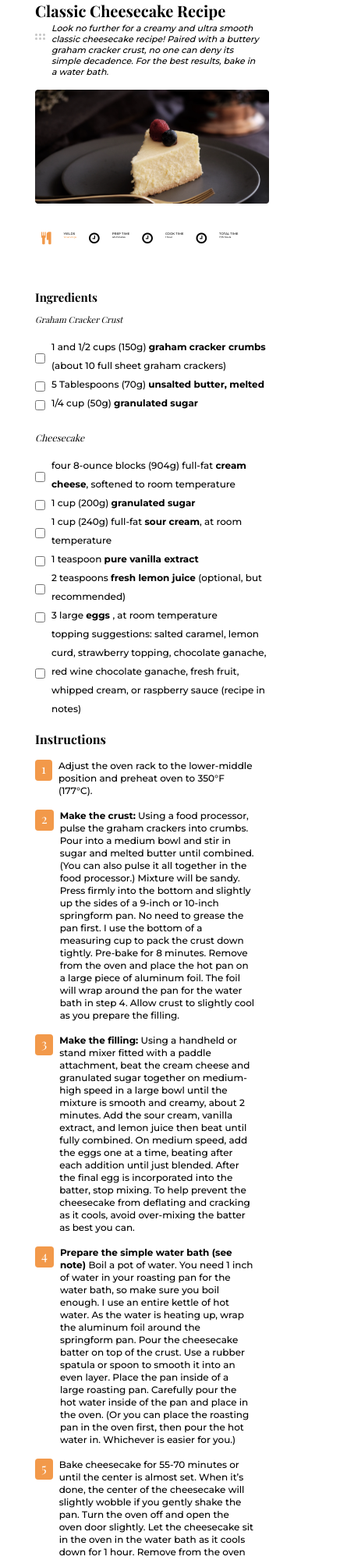
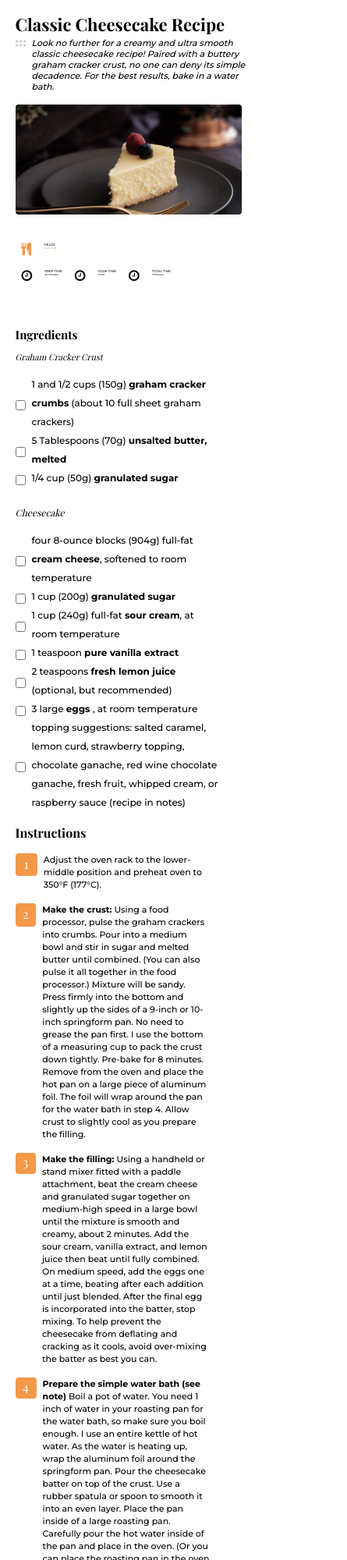
Before and after one commit to LeezeeUwakwe/Recipe-Page, a plain HTML site: page index.html in a window 390 px wide. Shown: the top 2000 px of the page at 78% size, 445 px wide, since content can reach past the window. Drawn offline with nearby package versions, Linux system fonts and the light colour scheme; a web font is replaced by a local one.

Commit message:
cheese cake

```diff
--- a/index.html
+++ b/index.html
@@ -25,6 +25,7 @@
       </div>
 
       <aside>
+        <div>
         <div class="content">
           <div class="Icon">
             <div><i class="fa fa-cutlery Item cutlery"></i></div>
@@ -33,7 +34,9 @@
               <p class="cutlery">12 servings</p>
             </div>
           </div>
+        </div>
 
+        <div class="second-aside">
           <div class="Icon">
             <div><i class="fa fa-clock-o Item"></i></div>
             <div class="Icon-text">
@@ -58,6 +61,7 @@
             </div>
           </div>
         </div>
+      </div>
       </aside>
     </section>
 
@@ -99,29 +103,29 @@
 
 
         <div class="instruction-list">
-        <p class="number"> 1 </p>
+        <p class="number one"> 1 </p>
         <p class="instruction-text">Adjust the oven rack to the lower-middle position and preheat oven to 350°F (177°C).</p>
       </div>
 
         <div class="instruction-list">
-        <p class="number">2</p>
+        <p class="number two">2</p>
         <p class="instruction-text"> <b> Make the crust:</b> Using a food processor, pulse the graham crackers into crumbs. Pour into a medium bowl and stir in sugar and melted butter until combined. (You can also pulse it all together in the food processor.) Mixture will be sandy. Press firmly into the bottom and slightly up the sides of a 9-inch or 10-inch springform pan. No need to grease the pan first. I use the bottom of a measuring cup to pack the crust down tightly. Pre-bake for 8 minutes. Remove from the oven and place the hot pan on a large piece of aluminum foil. The foil will wrap around the pan for the water bath in step 4. Allow crust to slightly cool as you prepare the filling.</p>
       </div>
 
         <div class="instruction-list">
-        <p class="number">3 </p>
+        <p class="number three">3 </p>
         <p class="instruction-text">
         <b> Make the filling: </b> Using a handheld or stand mixer fitted with a paddle attachment, beat the cream cheese and granulated sugar together on medium-high speed in a large bowl until the mixture is smooth and creamy, about 2 minutes. Add the sour cream, vanilla extract, and lemon juice then beat until fully combined. On medium speed, add the eggs one at a time, beating after each addition until just blended. After the final egg is incorporated into the batter, stop mixing. To help prevent the cheesecake from deflating and cracking as it cools, avoid over-mixing the batter as best you can.</p>
       </div>
 
         <div class="instruction-list">
-        <p class="number">4</p>
+        <p class="number four">4</p>
         <p class="instruction-text">
         <b> Prepare the simple water bath (see note) </b> Boil a pot of water. You need 1 inch of water in your roasting pan for the water bath, so make sure you boil enough. I use an entire kettle of hot water. As the water is heating up, wrap the aluminum foil around the springform pan. Pour the cheesecake batter on top of the crust. Use a rubber spatula or spoon to smooth it into an even layer. Place the pan inside of a large roasting pan. Carefully pour the hot water inside of the pan and place in the oven. (Or you can place the roasting pan in the oven first, then pour the hot water in. Whichever is easier for you.)</p>
       </div>
 
         <div class="instruction-list">
-        <p class="number"> 5 </p>
+        <p class="number five"> 5 </p>
 
         <p class="instruction-text">
 
@@ -130,13 +134,13 @@
 
 
         <div class="instruction-list">
-        <p class="number">6</p>
+        <p class="number six">6</p>
         <p class="instruction-text">
           Use a knife to loosen the chilled cheesecake from the rim of the springform pan, then remove the rim. Using a clean sharp knife, cut into slices for serving. For neat slices, wipe the knife clean and dip into warm water between each slice.</p>
         </div>
 
         <div class="instruction-list">
-        <p class="number">7</p>
+        <p class="number seven">7</p>
         <p class="instruction-text">
           Serve cheesecake with desired toppings. Cover and store leftover cheesecake in the refrigerator for up to 5 days.</p>
         </div>
--- a/main.css
+++ b/main.css
@@ -12,6 +12,7 @@ main {
  margin: 0 auto;
 }
 .first-text h1 {
+  margin-top: 1rem;
   font-family: 'Playfair Display', serif;
   font-weight: 700;
   font-size: 40px;
@@ -23,7 +24,7 @@ main {
   margin-left: 0.5rem;
 }
 .dots {
-  margin-bottom: 16px;
+  margin-bottom: 18px;
 }
 .first {
   position: relative;
@@ -49,6 +50,7 @@ aside {
   -webkit-box-shadow: 0px 0px 20px 0px rgba(0,0,0,0.10);
   -moz-box-shadow: 0px 0px 20px 0px rgba(0,0,0,0.10);
  }
+
  .Icon {
   display: flex;
   padding: 0.5rem;
@@ -102,9 +104,7 @@ aside {
   font-style: italic;
   font-size: 11px;
   padding-top: 0.7rem;
-
 }
-
 li {
   width: 400px;
   list-style: none;
@@ -115,6 +115,7 @@ li {
 }
 input[type="checkbox"] {
   margin-top: 5px;
+  color: #ffff;
 }
 .third-text {
   margin-top: 1.5rem;
@@ -135,7 +136,6 @@ input[type="checkbox"] {
 .fourth-text h2 {
   font-family: 'Playfair Display', serif;
   font-size: 17px;
-
 }
 .instruction-list{
   display: flex;
@@ -143,18 +143,48 @@ input[type="checkbox"] {
 }
 .number {
   background-color: #F2994A;
-  padding: .1rem 0.5rem;
+  padding: 0.1rem 0.4rem;
   margin-right: .5rem;
   border-radius: 4px;
   color: white;
   font-family: 'Playfair Display', serif;
   padding-bottom: 5px;
 }
+.one {
+  padding: 0.2rem 0.7rem;
+  padding-bottom: 5px;
+}
+.two {
+  padding: 0.2rem 0.6rem;
+  padding-bottom: 6px;
+}
+.three {
+  padding: 0.1rem 0.6rem;
+  padding-bottom: 5px;
+}
+.four {
+  padding: 0.1rem 0.6rem;
+  padding-bottom: 5px;
+}
+.five {
+  padding: 0.1rem 0.6rem;
+  padding-bottom: 6px;
+}
+.six {
+  padding: 0.1rem 0.6rem;
+  padding-bottom: 6px;
+}
+.seven {
+  padding: 0.1rem 0.7rem;
+  padding-bottom: 5px;
+}
+
 .instruction-text {
   font-family: 'Montserrat', sans-serif;
   font-weight: 400;
-  font-size: 12px;
+  font-size: 11px;
   line-height: 1rem;
+  width: 500px;
 }
 .fourth-text div {
   margin-top: 1rem;
@@ -170,38 +200,43 @@ footer p {
   font-size: 12px;
 }
 @media screen  and (max-width: 768px) {
-
+ main {
+    width: 100%;
+  }
   .wrapper {
-    width: 300px;
+    width: 90%;
   }
-
   .first-text h1 {
-    font-size: 20px;
+    font-size: 22px;
   }
   .first-text p {
     font-size: 11px;
-    width: 270px;
+    width: 290px;
     margin-top: 2px;
-
   }
   .dots {
-    margin-bottom: 32px;
+    margin-bottom: 53px;
+  }
+  li {
+    width: 300px;
   }
   .image-text img {
-    width: 300px;
+    width: 290px;
   }
   aside {
-      position: relative;
-      right: 0;
-      bottom: 0;
-      width: 100%;
-      box-shadow: none;
+    position: relative;
+    right: 0;
+    bottom: 0;
+    width: 250px;
+    box-shadow: none;
+  }
+  .second-aside {
+    display: flex;
   }
   .content {
     display: flex;
     padding: 0;
   }
-
   .Icon-text h4 {
     font-size: 4px;
   }
@@ -216,7 +251,10 @@ footer p {
    }
    .checkbox-text {
      font-size: 12px;
-     width: 300px;
+     width: 250px;
+   }
+   .fourth-text {
+     width: 250px;
    }
    .fourth-text>h2 {
      font-size: 16px ;
@@ -224,9 +262,12 @@ footer p {
    .instruction-text {
      width: 250px;
    }
+   footer {
+     width: 100%;
+   }
    footer p {
-     font-size: 9px;
-     text-align: right;
+     text-align: center;
+     font-size: 7px;
    }
 
 
```
